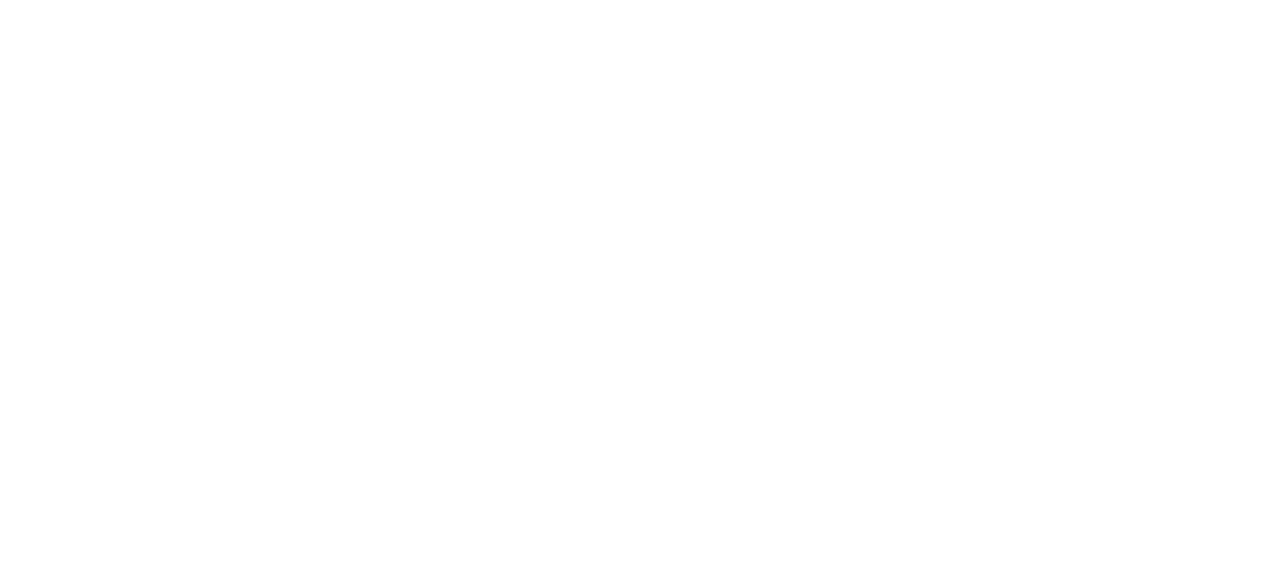
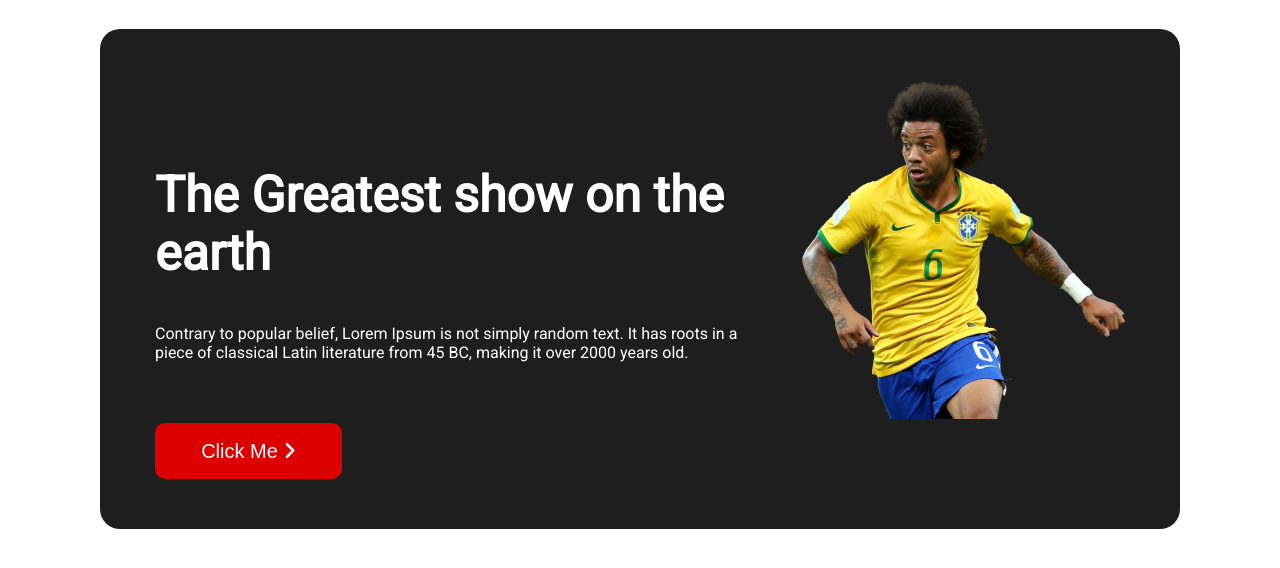
Before and after one commit to gqurishi/responsive, a plain HTML site: page index.html in a window 1280 px wide. Drawn offline with Linux system fonts and the light colour scheme.

Commit message:
Banner done

```diff
--- a/index.html
+++ b/index.html
@@ -4,9 +4,39 @@
     <meta charset="UTF-8">
     <meta http-equiv="X-UA-Compatible" content="IE=edge">
     <meta name="viewport" content="width=device-width, initial-scale=1.0">
-    <title>Document</title>
+    <script src="https://kit.fontawesome.com/3900a83889.js" crossorigin="anonymous"></script>
+
+    <link rel="stylesheet" href="style.css">
+
+
+    <title>World Cup</title>
 </head>
 <body>
+    <main>
+    <!-- header image and write  -->
+    <section class="continar">
+        <div class="banners">
+                    <div class="banner">
+                        <div class="banner-write">
+                            <h1 class="title">The Greatest show on the earth</h1>
+                            <p>Contrary to popular belief, Lorem Ipsum is not simply
+                                random text. It has roots in a piece of classical Latin literature from 45 BC, making it over 2000 years old.</p>
+                        </div>
+
+                        <div class="banner-img">
+                            <img src="images/Banner Image.png" alt="">
+                        </div>
+                    </div>
+
+                    <div class="banner-button">
+                        <button class="watch-me"> <a href="https://www.youtube.com/watch?v=5twveLmWhvI&ab_channel=LM10" target="_blank"> Click Me </a> <i class="fa-solid fa-angle-right"></i></button>
+                    </div>
+
+        </div>
+    </section>
+
+
+    </main>
 
 </body>
 </html>
--- /dev/null
+++ b/style.css
@@ -0,0 +1,62 @@
+/* All fonts  */
+@import url('https://fonts.googleapis.com/css2?family=Poppins:wght@500&family=Roboto&display=swap');
+
+/* common styles  */
+
+body{
+    font-family: 'Poppins', sans-serif;
+    font-family: 'Roboto', sans-serif;
+    background-color: white;
+    margin-left: 100px;
+    margin-right: 100px;
+}
+main{
+    display: flex;
+    flex-direction: column ;
+    align-items: center;
+}
+a{
+    text-decoration: none;
+    color: white;
+}
+.banners{
+    background-color: #1E1E1E;
+    padding: 50px;
+    margin-top: 21px;
+    border-radius: 20px;
+}
+.banner{
+    display: flex;
+    align-items: center;
+    justify-content: space-between;
+    gap: 50px;
+
+}
+.banner-img{
+    Width: 581px;
+    margin-right: 5px;
+}
+
+.banner-write{
+    color: white;
+    margin-left: 5px;
+
+}
+.title{
+    font-size: 50px;
+    font: bold;
+}
+.banner-button{
+    border: none;
+    border-radius: 10px;
+    margin-left: 5px;
+}
+.watch-me{
+    background-color: #DD0000;
+    color: white;
+    font-size: 20px;
+    border: none;
+    width: 187px;
+    height: 56px;
+    border-radius: 10px;
+}
```
Also changed, not shown: images/Banner Image.png (added), images/Blog Image.png (added), images/Chat Icon.png (added), images/Flag.png (added), images/Time Icon.png (added), images/germany Flag.png (added), 1 other file.
